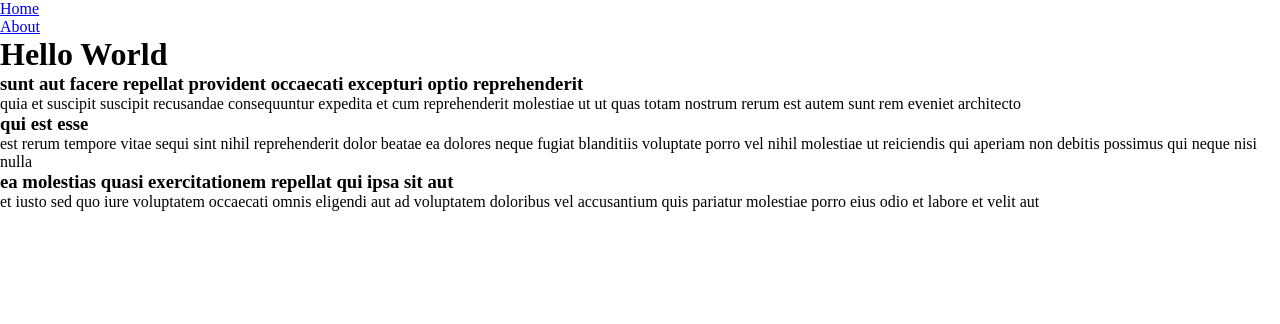
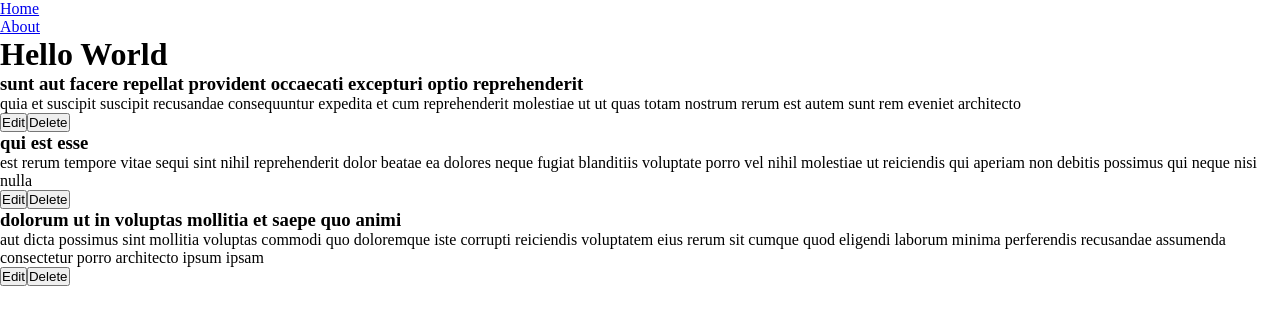
Before and after one commit to phogtr/b-angular, an Angular app: page / in a window 1280 px wide. Shown: the top 324 px of the page. Built offline with nearby package versions, Linux system fonts and the light colour scheme; data requests are answered from the project's data file.

Commit message:
eventEmitter => deleteHandler, temp editHandler

```diff
--- a/data/db.json
+++ b/data/db.json
@@ -1,22 +1,19 @@
 {
   "posts": [
     {
-      "userId": 1,
       "id": 1,
       "title": "sunt aut facere repellat provident occaecati excepturi optio reprehenderit",
       "body": "quia et suscipit\nsuscipit recusandae consequuntur expedita et cum\nreprehenderit molestiae ut ut quas totam\nnostrum rerum est autem sunt rem eveniet architecto"
     },
     {
-      "userId": 2,
       "id": 2,
       "title": "qui est esse",
       "body": "est rerum tempore vitae\nsequi sint nihil reprehenderit dolor beatae ea dolores neque\nfugiat blanditiis voluptate porro vel nihil molestiae ut reiciendis\nqui aperiam non debitis possimus qui neque nisi nulla"
     },
     {
-      "userId": 3,
-      "id": 3,
-      "title": "ea molestias quasi exercitationem repellat qui ipsa sit aut",
-      "body": "et iusto sed quo iure\nvoluptatem occaecati omnis eligendi aut ad\nvoluptatem doloribus vel accusantium quis pariatur\nmolestiae porro eius odio et labore et velit aut"
+      "id": 13,
+      "title": "dolorum ut in voluptas mollitia et saepe quo animi",
+      "body": "aut dicta possimus sint mollitia voluptas commodi quo doloremque\niste corrupti reiciendis voluptatem eius rerum\nsit cumque quod eligendi laborum minima\nperferendis recusandae assumenda consectetur porro architecto ipsum ipsam"
     }
   ]
 }
--- a/src/app/components/post-item/post-item.component.html
+++ b/src/app/components/post-item/post-item.component.html
@@ -3,4 +3,6 @@
     <h3>{{post.title}}</h3>
     <p>{{post.body}}</p>
   </div>
+  <button (click)="onClickEdit(post)">Edit</button>
+  <button (click)="onClickDelete(post)">Delete</button>
 </li>
--- a/src/app/components/post-item/post-item.component.ts
+++ b/src/app/components/post-item/post-item.component.ts
@@ -1,4 +1,4 @@
-import { Component, Input } from '@angular/core';
+import { Component, EventEmitter, Input, Output } from '@angular/core';
 import { IPost } from '../../services/post.service';
 
 @Component({
@@ -8,6 +8,16 @@ import { IPost } from '../../services/post.service';
 })
 export class PostItemComponent {
   @Input() post!: IPost;
+  @Output() onEditHandler: EventEmitter<IPost> = new EventEmitter();
+  @Output() onDeleteHandler: EventEmitter<IPost> = new EventEmitter();
 
   constructor() {}
+
+  onClickEdit(post: IPost) {
+    this.onEditHandler.emit(post);
+  }
+
+  onClickDelete(post: IPost) {
+    this.onDeleteHandler.emit(post);
+  }
 }
--- a/src/app/components/posts/posts.component.html
+++ b/src/app/components/posts/posts.component.html
@@ -1,3 +1,4 @@
 <ul>
-  <app-post-item *ngFor="let post of posts | async" [post]="post"></app-post-item>
+  <app-post-item *ngFor="let post of posts" [post]="post" (onEditHandler)="onEditHandler(post)"
+    (onDeleteHandler)="onDeleteHandler(post)"></app-post-item>
 </ul>
--- a/src/app/components/posts/posts.component.ts
+++ b/src/app/components/posts/posts.component.ts
@@ -1,5 +1,5 @@
-import { Component } from '@angular/core';
-import { Observable } from 'rxjs';
+import { Component, OnInit } from '@angular/core';
+
 import { IPost, PostService } from '../../services/post.service';
 
 @Component({
@@ -7,8 +7,24 @@ import { IPost, PostService } from '../../services/post.service';
   templateUrl: './posts.component.html',
   styleUrls: ['./posts.component.scss'],
 })
-export class PostsComponent {
-  posts: Observable<IPost[]> = this.postService.getPosts();
+export class PostsComponent implements OnInit {
+  posts: IPost[] = [];
 
   constructor(private postService: PostService) {}
+
+  ngOnInit(): void {
+    this.postService.getPosts().subscribe((posts) => (this.posts = posts));
+  }
+
+  onDeleteHandler(post: IPost): void {
+    this.postService
+      .deletePost(post)
+      .subscribe(
+        () => (this.posts = this.posts.filter((p) => p.id !== post.id))
+      );
+  }
+
+  onEditHandler(post: IPost): void {
+    this.postService.editPost(post);
+  }
 }
--- a/src/app/services/post.service.ts
+++ b/src/app/services/post.service.ts
@@ -3,7 +3,6 @@ import { Injectable } from '@angular/core';
 import { Observable } from 'rxjs';
 
 export interface IPost {
-  userId: number;
   id: number;
   title: string;
   body: string;
@@ -13,11 +12,22 @@ export interface IPost {
   providedIn: 'root',
 })
 export class PostService {
-  private url = 'http://localhost:3000/posts';
+  private baseUrl = 'http://localhost:3000/posts';
 
   constructor(private http: HttpClient) {}
 
   getPosts(): Observable<IPost[]> {
-    return this.http.get<IPost[]>(this.url);
+    return this.http.get<IPost[]>(this.baseUrl);
+  }
+
+  deletePost(post: IPost): Observable<IPost[]> {
+    const url = `${this.baseUrl}/${post.id}`;
+    return this.http.delete<IPost[]>(url);
+  }
+
+  editPost(post: IPost): void {
+    const url = `${this.baseUrl}/${post.id}`;
+    console.log(url);
+    // return this.http.put<IPost[]>(url,);
   }
 }
```
